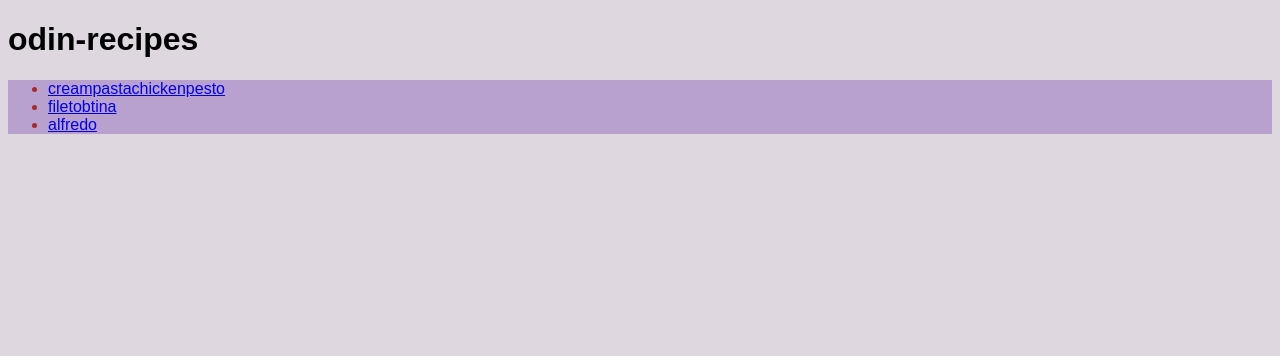
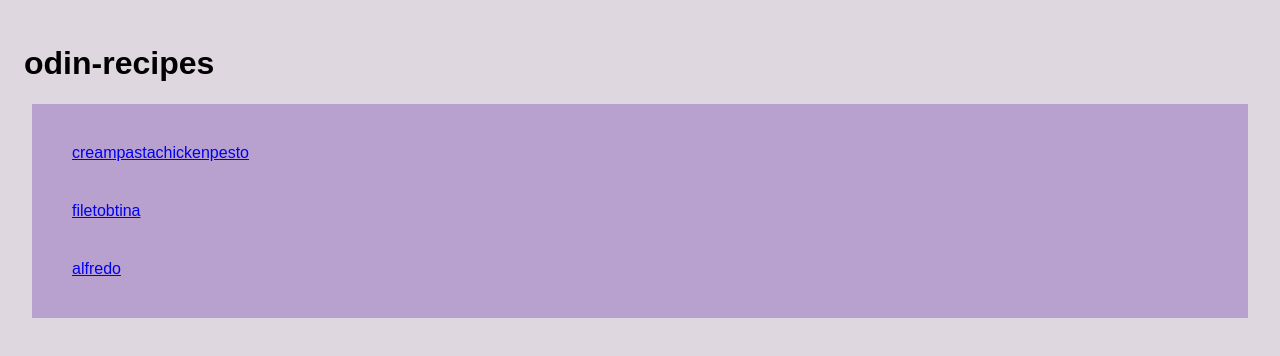
Before and after one commit to 22miuel/odin-recipes, a plain HTML site: page index.html in a window 1280 px wide. Drawn offline with Linux system fonts and the light colour scheme.

Commit message:
feat:finish the exercise

```diff
--- a/recipes/style.css
+++ b/recipes/style.css
@@ -1,12 +1,22 @@
 body {
   font-family: Arial, Helvetica, sans-serif;
   background-color: rgb(223, 215, 223);
+  margin: 8px;
+  padding: 16px;
+  display: block;
 }
 
 .list{
   background-color: rgb(185, 161, 207);
   color: rgb(0, 0, 0);
+  margin: 8px;
+  padding: 16px;
+  display: block;
 }
+
 .meal{
   color:brown;
+  margin: 8px;
+  padding: 16px;
+  display: block;
 }
```
